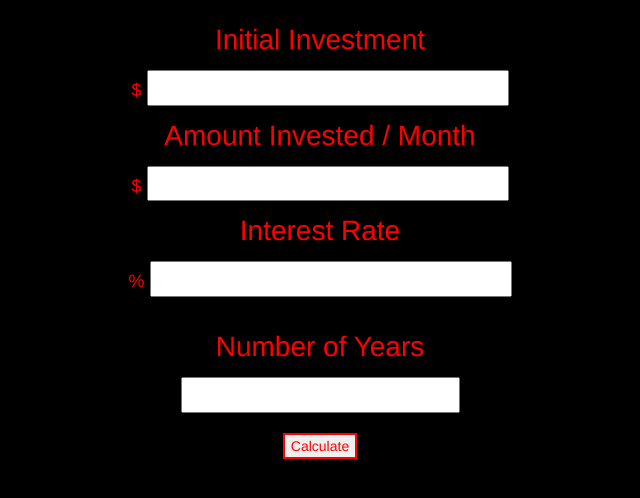
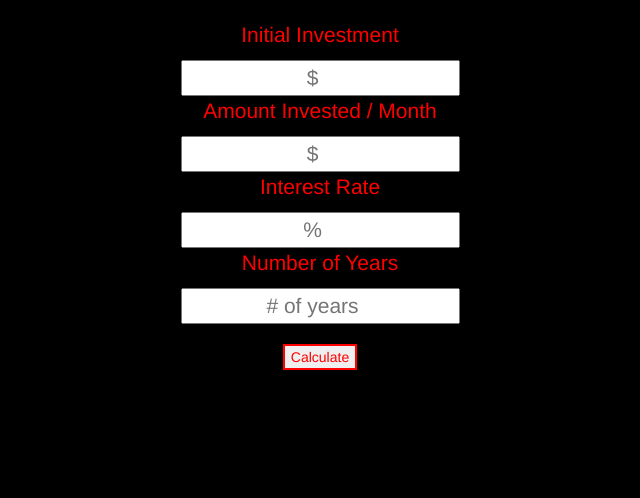
Before and after one commit to kjh311/financial-calculator, a plain HTML site: page index.html in a window 1280 px wide. Shown: the whole page, without its empty margins (335-975 px from the left). Drawn offline with nearby package versions, Linux system fonts and the light colour scheme.

Commit message:
final I think

```diff
--- a/index.html
+++ b/index.html
@@ -39,17 +39,16 @@
 
 <form>
 <p>Initial Investment</p>
-<h4>$ <input id="initial" type="number" ng-model="initial" name="initial" required></h4>
+<input id="initial" type="number" ng-model="initial" name="initial" placeholder="$" required>
 
 <p>Amount Invested / Month</p>
-<h4>$ <input id="month" type="number" ng-model="month" name="month" required></h4>
+<input id="month" type="number" ng-model="month" name="month" placeholder="$" required>
 
 <p>Interest Rate</p>
-<h4>% <input id="interest" type="number" ng-model="interest" name="interest" required></h4>
-</br>
+<input id="interest" type="number" ng-model="interest" name="interest" placeholder="%" required>
 
 <p>Number of Years</p>
-<input id="years" type="number" ng-model="years" name="years" required>
+<input id="years" type="number" ng-model="years" name="years" placeholder="# of years" required>
 </br>
 
 </br>
--- a/style.css
+++ b/style.css
@@ -6,7 +6,7 @@ body{
 }
 p{
   color: red;
-  font-size: 2em;
+  font-size: 1.5em;
 }
 .return-text{
   color: red;
```
